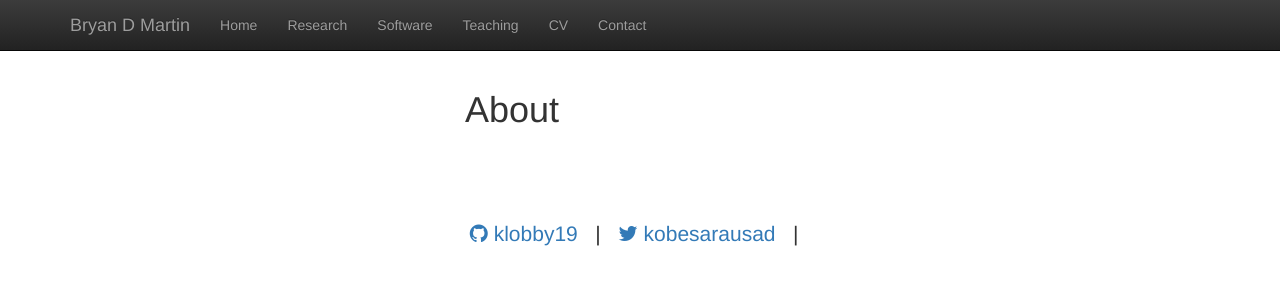
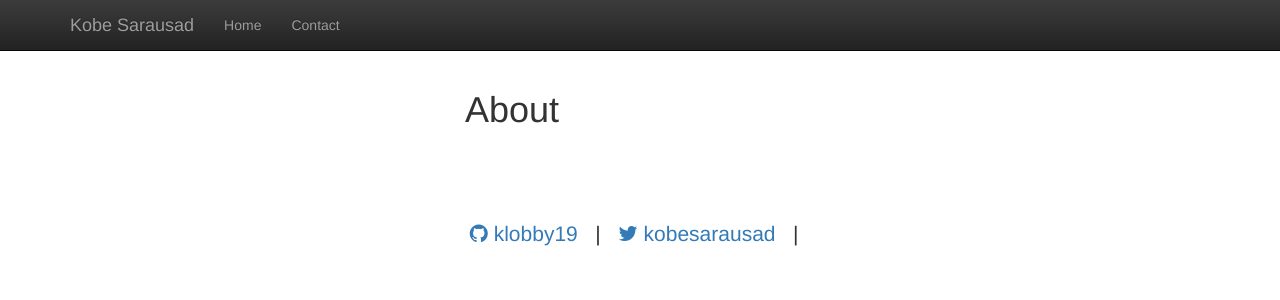
Before and after one commit to kobesar/kobesar.github.io, a Jekyll site: the page built from index.html, in a window 1280 px wide. Shown: the top 300 px of the page. Built offline with Jekyll 4.4.1, drawn with Linux system fonts in a browser that asks for light colours; nearby versions of some CDN libraries; library files that are not in the unit come from our copies.

Commit message:
new look

```diff
--- a/_config.yml
+++ b/_config.yml
@@ -1,13 +1,13 @@
 ###########
 # site.url, site.title
 
-title: 'Bryan D Martin'
+title: 'Kobe Sarausad'
 
 ## note:
 #  use site.path in your templates to make it work for both protocols e.g. http and https
 #  use site.url only inside the web feed template (e.g. requires full url incl. protocol)
 path: ""
-url:  'http://bryandmartin.github.io/'
+url:  'http://klobby19.github.io/'
 
 
 ########
--- a/_layouts/default.html
+++ b/_layouts/default.html
@@ -2,14 +2,9 @@
 <html>
 <head>
    <meta charset="utf-8">
-   <meta name="keywords" content="bryan d martin,
-	bryan martin,
-	uw statistics,
-	uw biostatistics,
-	bryandmartin,
-	university of washington statistics,
-	university of washington biostatistics,
-	macalester college">
+   <meta name="keywords" content="kobe sarausad,
+	kobe sarausad,
+	university of washington statistics">
 	<meta name="viewport" content="width=device-width, initial-scale=1">
 
    <title>{{ site.title }}</title>
@@ -36,11 +31,7 @@
         </div>
         <div id="navbar" class="collapse navbar-collapse">
           <ul class="nav navbar-nav">
-            	 <li><a class="active" href="//bryandmartin.github.io">Home</a></li>
-            	 <li><a class="active" href="research.html">Research</a></li>
-	         <li><a class="active" href="software.html">Software</a></li>
-	         <li><a class="active" href="teaching.html">Teaching</a></li>
-		 <li><a class="active" href="cv.html">CV</a></li>
+            	 <li><a class="active" href="//klobby19.github.io">Home</a></li>
 	         <li><a class="active" href="contact.html">Contact</a></li>
           </ul>
         </div><!--/.nav-collapse -->
```
Also changed, not shown: other parts of _layouts/default.html (+0 -10 lines), 1 other file.
